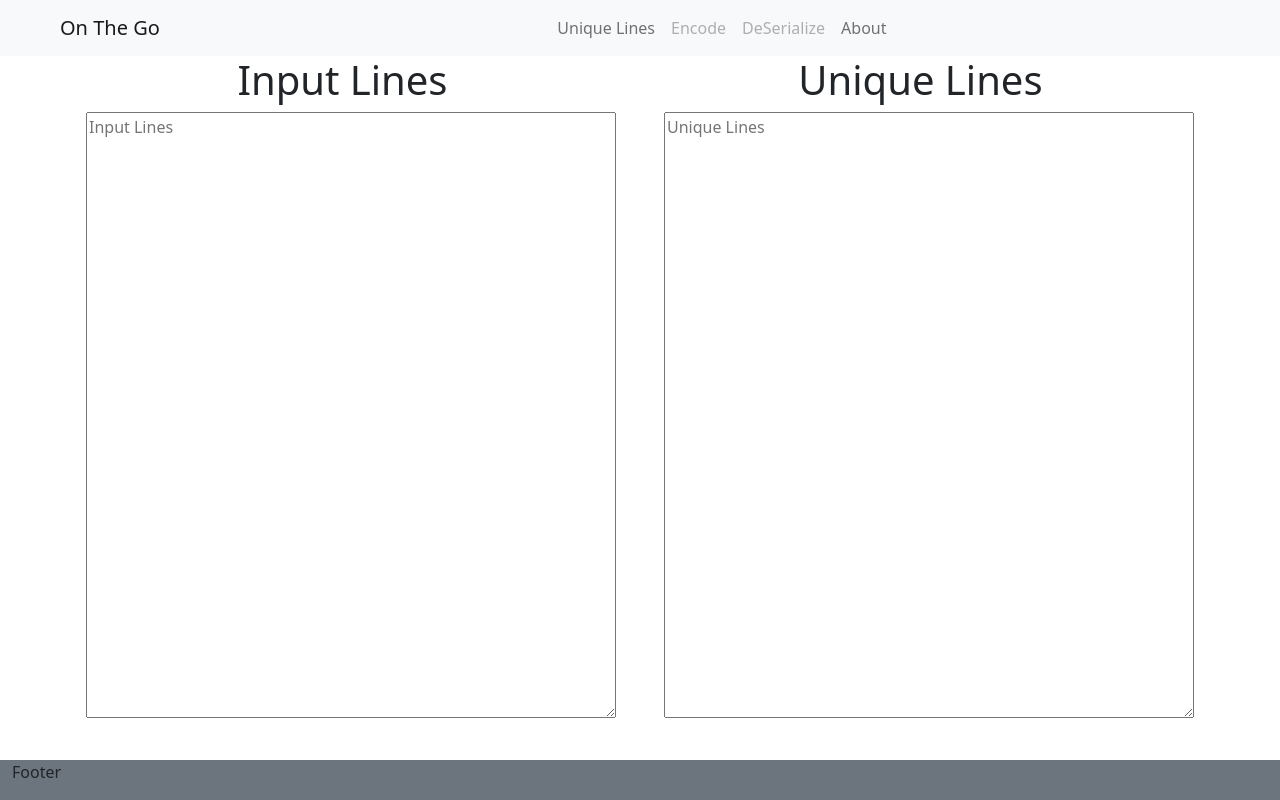
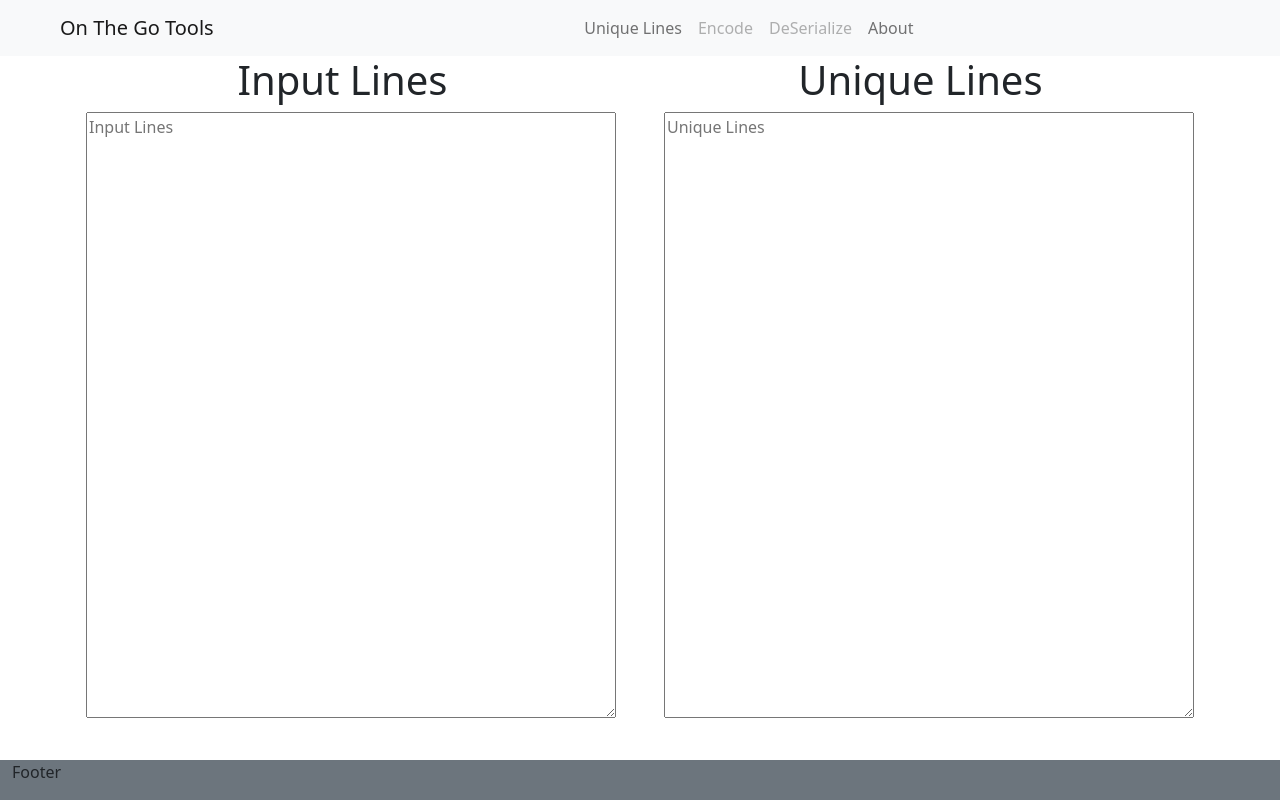
Before and after one commit to hustledarh/on-the-go, a React (Create React App) app: page / in a window 1280 px wide. Built offline with nearby package versions, Linux system fonts and the light colour scheme.

Commit message:
changed title

```diff
--- a/src/components/Navigation.js
+++ b/src/components/Navigation.js
@@ -7,7 +7,7 @@ function NavScrollExample() {
   return (
     <Navbar bg="light" expand="lg">
       <Container fluid>
-        <Navbar.Brand href="/" className='ms-5'>On The Go</Navbar.Brand>
+        <Navbar.Brand href="/" className='ms-5'>On The Go Tools</Navbar.Brand>
         <Navbar.Toggle />
         <Navbar.Collapse >
           <Nav
```
